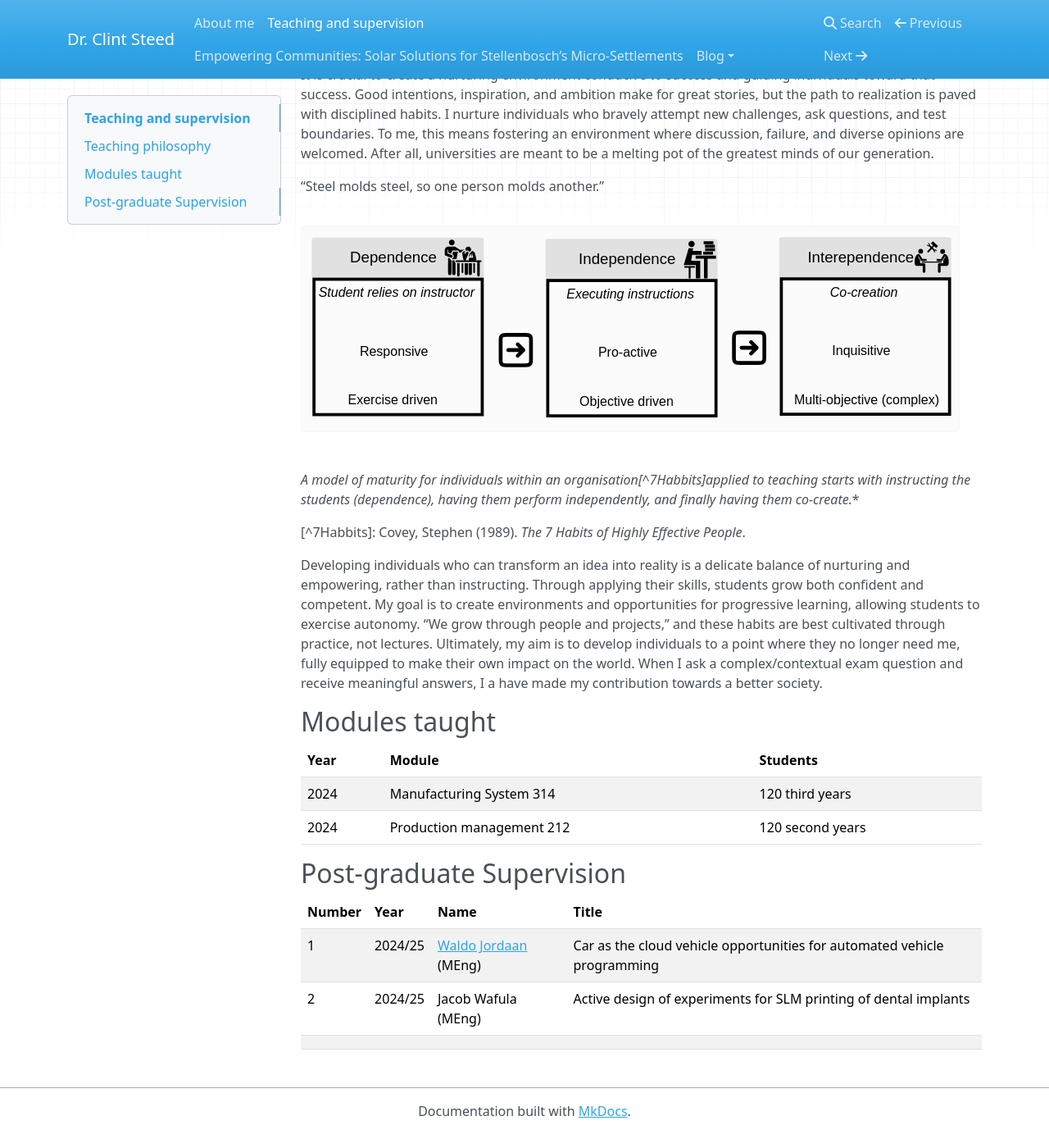
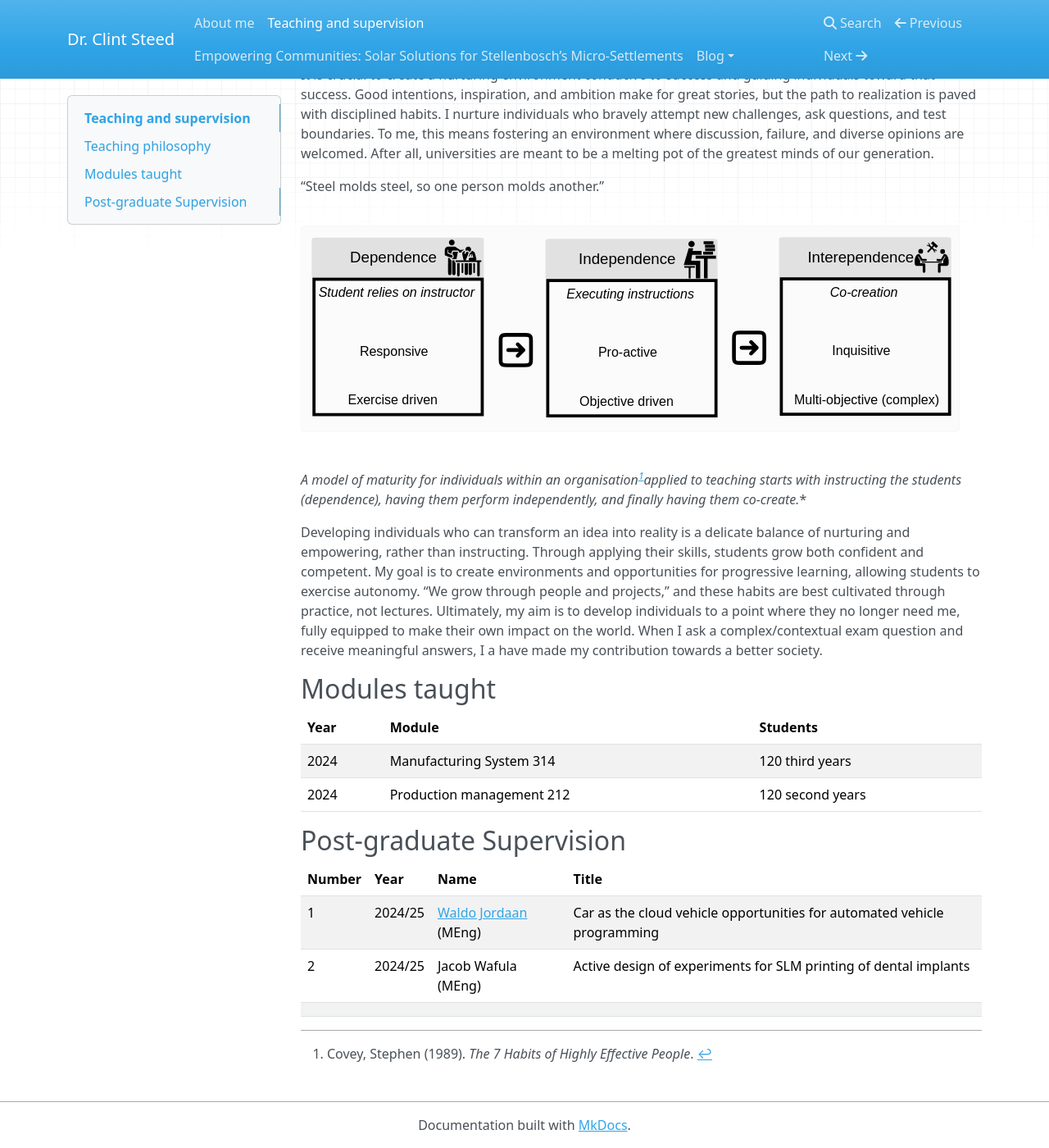
Before and after one commit to Steedalion/Blog, an MkDocs documentation site: the page built from docs/Teaching and supervision.md, in a window 1280 px wide and 1400 px high, scrolled down 366 px. Shown: the whole window at 82% size. Built offline with MkDocs 1.6.1, drawn with Linux system fonts in a browser that asks for light colours; nearby versions of some CDN libraries.

Commit message:
Quick push via script.

```diff
--- a/mkdocs.yml
+++ b/mkdocs.yml
@@ -1 +1,3 @@
 site_name: Dr. Clint Steed
+markdown_extensions:
+  - footnotes
```
